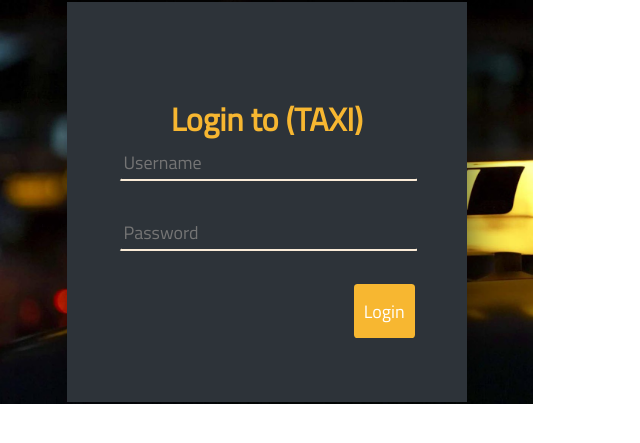
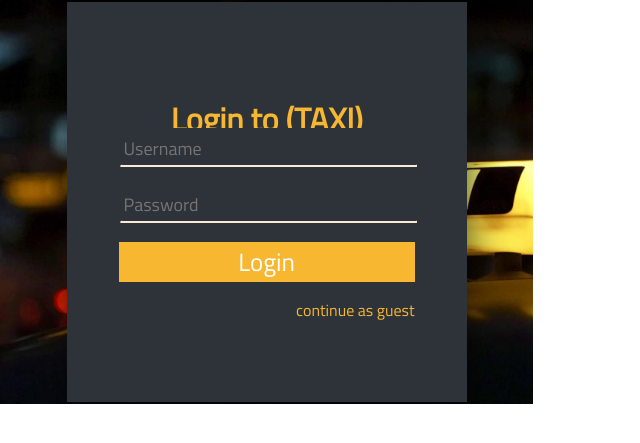
Before and after one commit to Oshan96/CabServiceSystem, a PHP site: page /view/login.php in a window 1280 px wide. Shown: the top 443 px of the page, without its empty margins (0-640 px from the left). Run offline with PHP 8.4, Linux system fonts and the light colour scheme.

Commit message:
renamed view/index.html to view/home.php  ----- fixed login and logout functions

```diff
--- a/assets/css/basic-style.css
+++ b/assets/css/basic-style.css
@@ -1,6 +1,6 @@
 @font-face {
   font-family: 'Titillium Web';
-  src: url(./fonts/TitilliumWeb-Regular.ttf); }
+  src: url(./../fonts/TitilliumWeb-Regular.ttf); }
 * {
   box-sizing: border-box; }
   *:focus {
--- a/assets/css/login-style.css
+++ b/assets/css/login-style.css
@@ -84,3 +84,22 @@ input[type=text], input[type=password] {
     display: flex;
     flex-direction: row-reverse;
 }
+
+#btnLogin {
+    width: 100%;
+    border-radius: 0;
+    font-size: 25px;
+    padding: 0;
+}
+
+.link {
+    padding:0;
+    text-decoration: none;
+    color: #f7b731;
+    font-family: 'Titillium Web';
+}
+
+.link:hover {
+    filter: brightness(95%);
+    cursor: pointer;
+}
--- a/assets/scss/basic-style.scss
+++ b/assets/scss/basic-style.scss
@@ -26,7 +26,7 @@ $columns: (
 
 @font-face{
     font-family: 'Titillium Web';
-    src: url(./fonts/TitilliumWeb-Regular.ttf);
+    src: url(./../fonts/TitilliumWeb-Regular.ttf);
 }
 
 * {
--- a/view/login.php
+++ b/view/login.php
@@ -9,7 +9,7 @@ if(isset($_SESSION['user_role'])) {
 		} break;
 		default : {
 			echo "<script>
-						window.location = './index.html';
+						window.location = './home.php';
 						</script>";
 		}
     }
@@ -51,9 +51,16 @@ if(isset($_SESSION['user_role'])) {
 
                         <div class="row-flex">
                             <div class="col-12 align-right">
-                                <button class="button-bg" onclick="verify()">Login</button>
+                                <button class="button-bg" id="btnLogin" onclick="verify()">Login</button>
                             </div>
                         </div>
+
+                        <div class="row-flex">
+                            <div class="col-12 align-right">
+                                <a alt="continue as guest" onclick="guestLogin()" class="link">continue as guest</a>
+                            </div>
+                        </div>
+
                     </div>
                 </div>
 
@@ -91,7 +98,7 @@ if(isset($_SESSION['user_role'])) {
                                     window.location = './adminNew.html';
                                 } break;   //need to set session
                                 default : {
-                                    window.location = './index.html';
+                                    window.location = './home.php';
                                 }
                             }
                         }else {
@@ -107,6 +114,14 @@ if(isset($_SESSION['user_role'])) {
                 request.setRequestHeader("Content-type", "application/x-www-form-urlencoded");
                 request.send('username='+username+"&password="+password);
             }
+
+            function guestLogin() {
+                <?php
+                $_SESSION['user_role'] = 'guest';
+                ?>
+
+                window.location = './home.php';
+            }
         </script>
 
 
```
Also changed, not shown: index.php (added, +7 -0 lines), view/home.php (renamed from view/index.html, +42 -12 lines), 1 other file.
